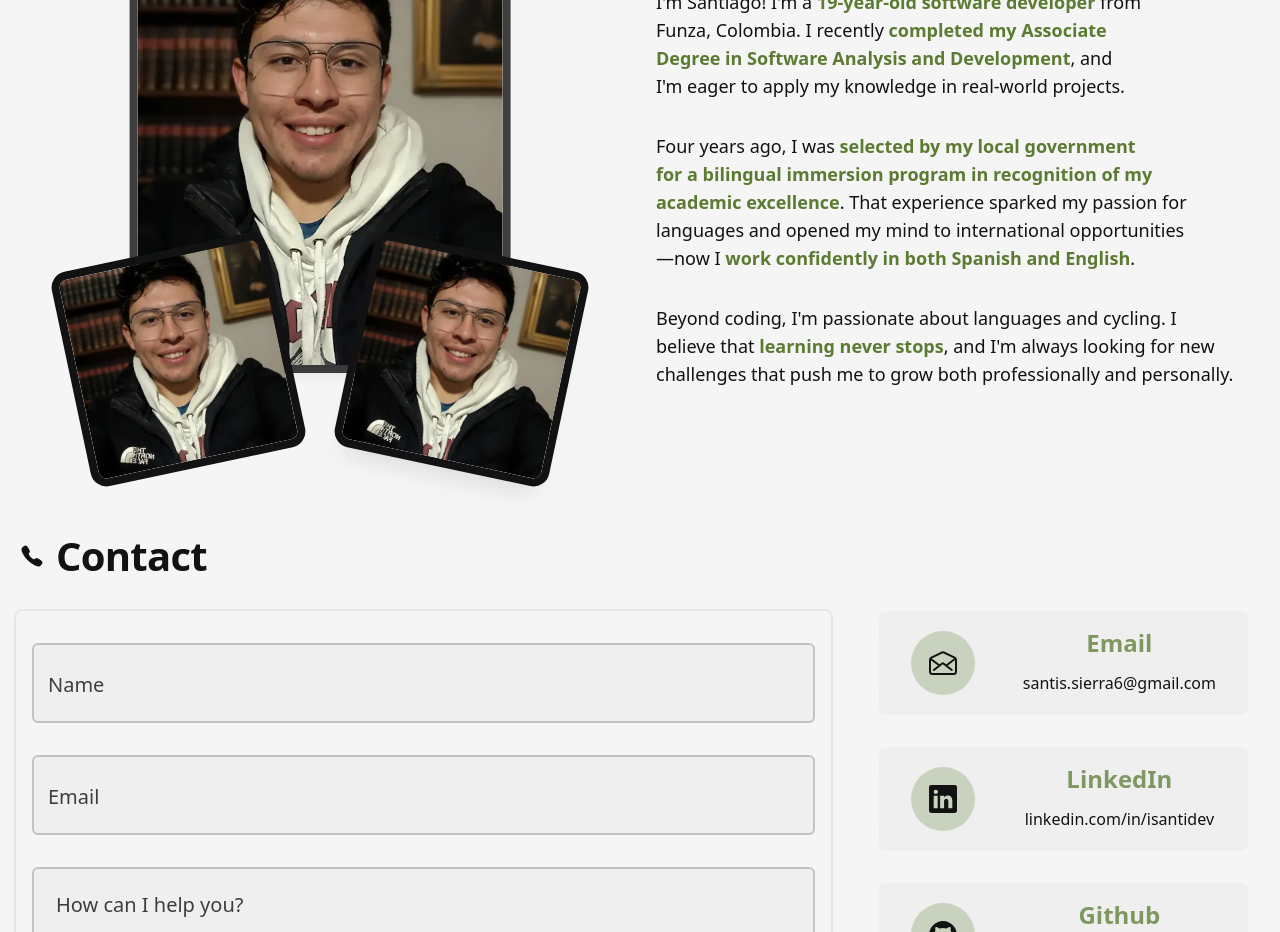
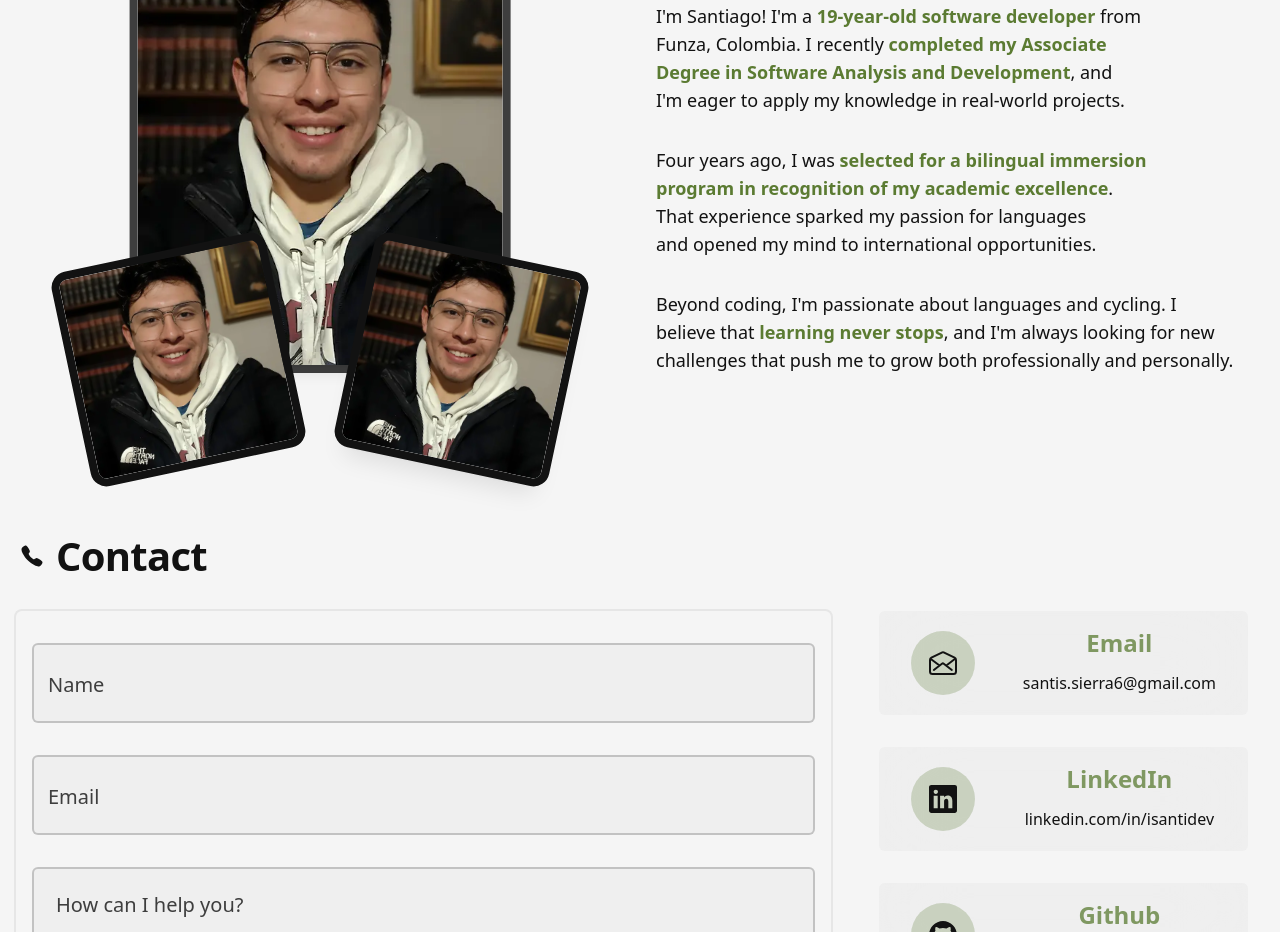
Before and after one commit to isantidev/my-portfolio, a React (Vite) app: page / in a window 1280 px wide. Shown: the part 2160-3092 px from the top of the page. Built offline with nearby package versions, Linux system fonts and the light colour scheme.

Commit message:
Shorter the text inside the about me section

```diff
--- a/src/components/layout/About.jsx
+++ b/src/components/layout/About.jsx
@@ -55,18 +55,12 @@ const About = () => {
                 <p>
                     Four years ago, I was{" "}
                     <strong>
-                        selected by my local government for a bilingual
-                        immersion program in recognition of my academic
-                        excellence
+                        selected for a bilingual immersion program in
+                        recognition of my academic excellence
                     </strong>
                     . That experience sparked my passion for languages and
-                    opened my mind to international opportunities—now I{" "}
-                    <strong>
-                        work confidently in both Spanish and English
-                    </strong>
-                    .
+                    opened my mind to international opportunities.
                 </p>
-
                 <p>
                     Beyond coding, I'm passionate about languages and cycling. I
                     believe that <strong>learning never stops</strong>, and I'm
```
